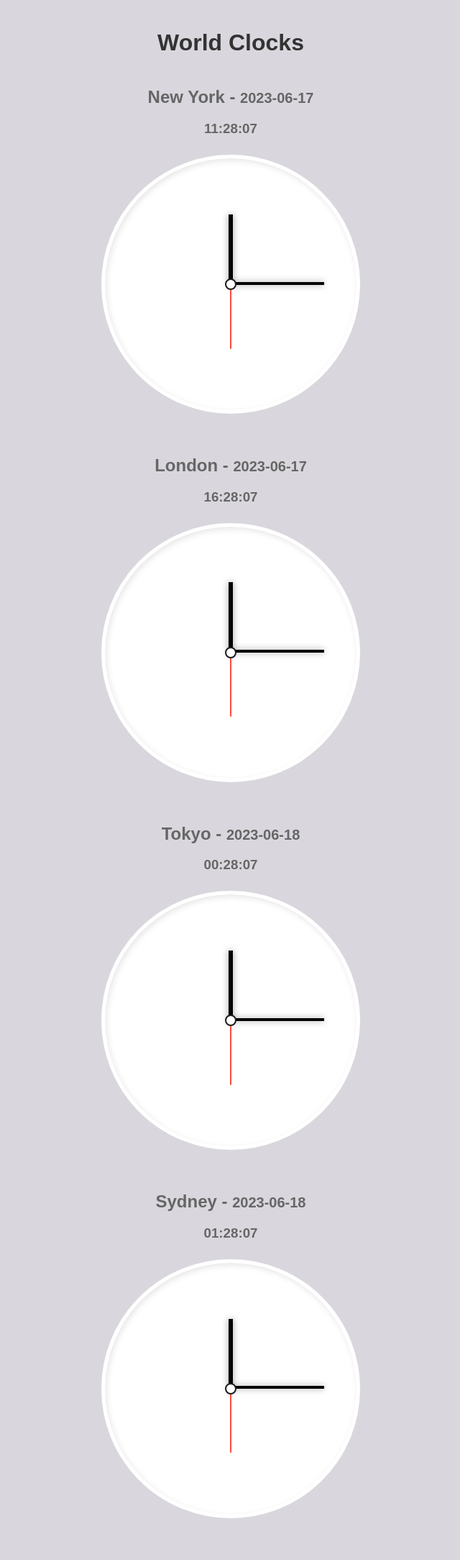
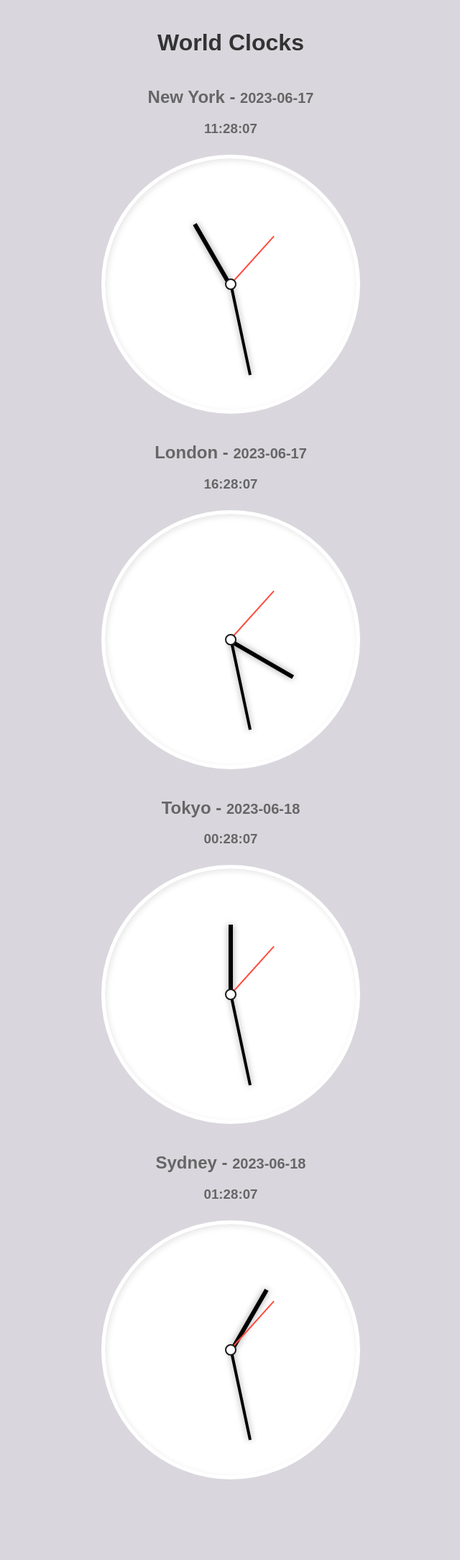
Before and after one commit to y0608/VOTProject, a Flask app: page / in a window 1280 px wide. Shown: the whole page at 72% size, without its empty margins (319-959 px from the left). After the commit the page ends 2056 px from the top, so only its background shows below. Run offline with Flask 3, Linux system fonts and the light colour scheme.

Commit message:
working clocks

```diff
--- a/templates/index.html
+++ b/templates/index.html
@@ -128,7 +128,7 @@
         <h3>{{ time[1] }}</h3>
 
         <div class="clock-container">
-            <div class="clock">
+            <div id="{{time[1]}}" class="clock">
                 <div class="wrap">
                     <span class="hour"></span>
                     <span class="minute"></span>
@@ -137,35 +137,37 @@
                 </div>
             </div>
         </div>
+    {% endfor %}
 
         <br>
 
         <script>
-            document.addEventListener('DOMContentLoaded', function() {
             var inc = 1000;
             var clocks = document.querySelectorAll('.clock');
 
-            function updateClocks() {
+            function clock() {
+                const date = new Date();
                 for (var i = 0; i < clocks.length; i++) {
-                    var clock = clocks[i];
-                    const timeArray = clock.previousElementSibling.textContent.trim().split(':');
+
+                    const timeArray = clocks[i].id.split(':');
+                    console.log(timeArray);
                     const hours = parseInt(timeArray[0]);
                     const minutes = parseInt(timeArray[1]);
                     const seconds = parseInt(timeArray[2]);
+
+                    // console.log(timeArray);
 
                     const hour = hours * 30;
                     const minute = minutes * 6;
                     const second = seconds * 6;
 
-                    clock.querySelector('.hour').style.transform = `rotate(${hour}deg)`;
-                    clock.querySelector('.minute').style.transform = `rotate(${minute}deg)`;
-                    clock.querySelector('.second').style.transform = `rotate(${second}deg)`;
+                    clocks[i].querySelector('.hour').style.transform = `rotate(${hour}deg)`;
+                    clocks[i].querySelector('.minute').style.transform = `rotate(${minute}deg)`;
+                    clocks[i].querySelector('.second').style.transform = `rotate(${second}deg)`;
                 }
             }
 
-            setInterval(updateClocks, inc);
-        });
+            setInterval(clock, inc);
         </script>
-    {% endfor %}
 </body>
 </html>
```
